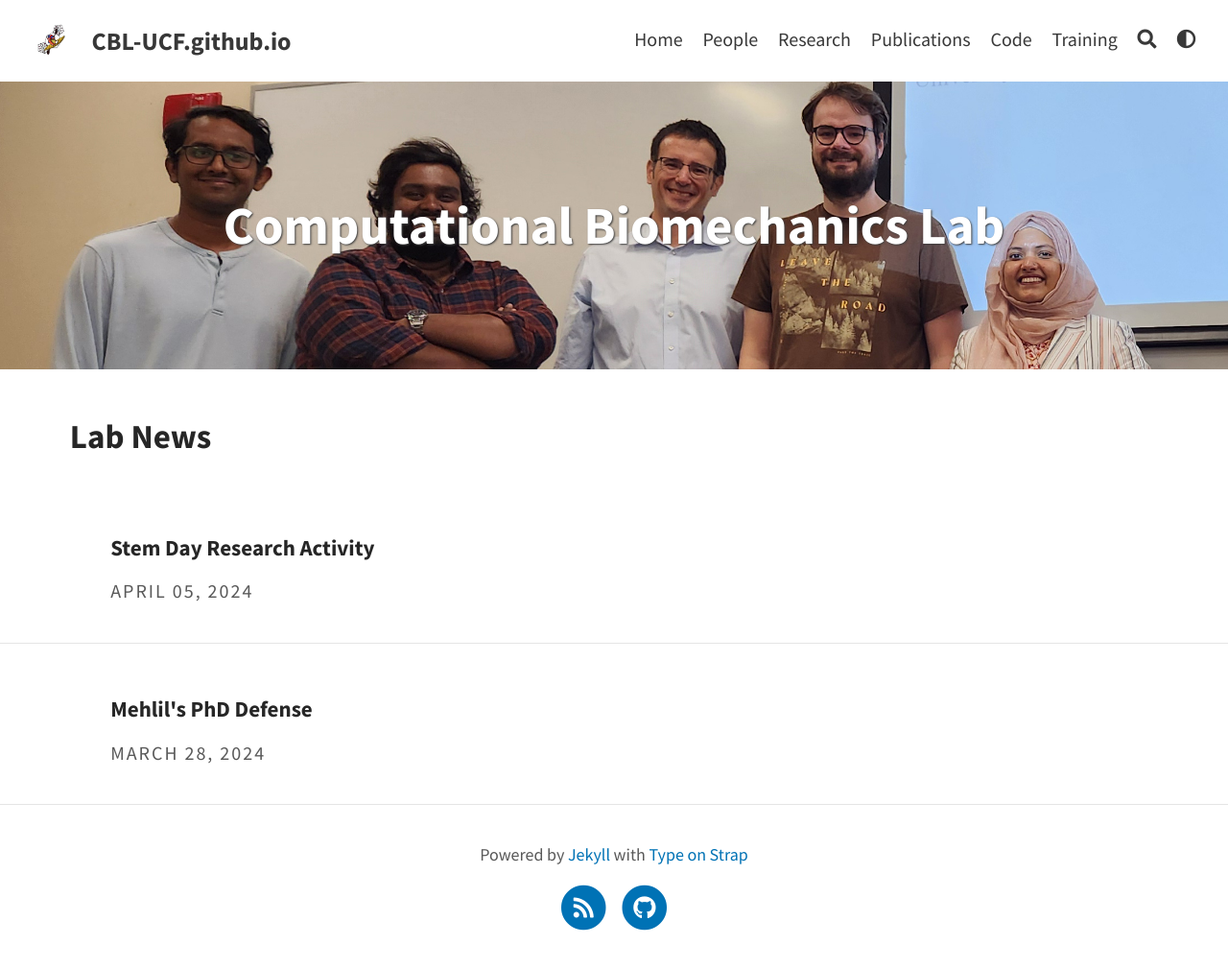
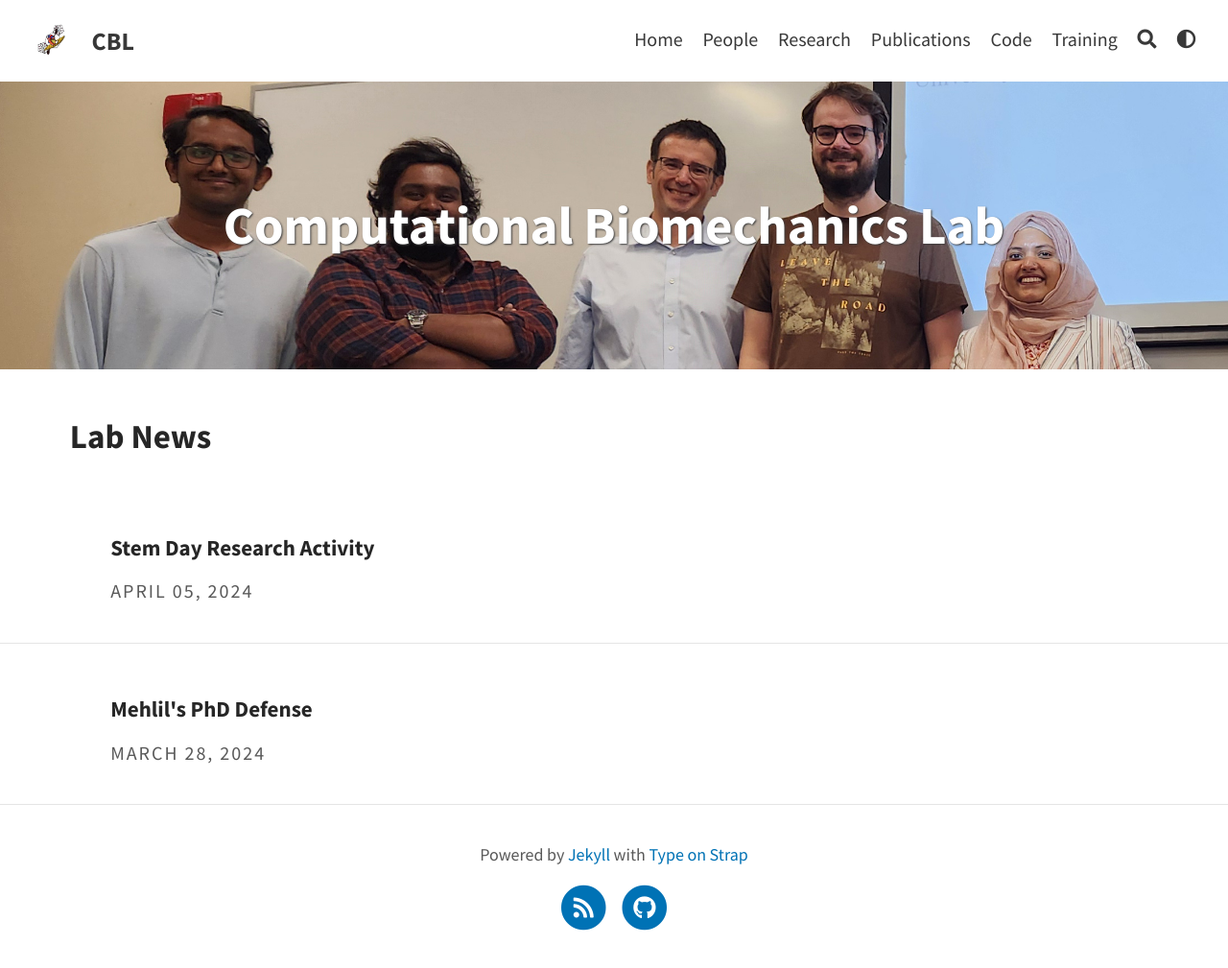
Before and after one commit to CBL-UCF/CBL-UCF.github.io, a Jekyll site: the page built from index.html, in a window 1280 px wide. Shown: the whole page at 96% size. Built offline with Jekyll 4.4.1, drawn with Linux system fonts in a browser that asks for light colours; a script that is not in the unit is left out; the list of posts is cut into pages by our own code; part of the change alters nothing that is shown.

```diff
--- a/_config.yml
+++ b/_config.yml
@@ -3,7 +3,7 @@ baseurl: ""
 url: "https://cbl-ucf.github.io"
 
 # THEME-SPECIFIC CONFIGURATION
-title:                                 # site's title
+title: CBL                                # site's title
 description: "A website with blog posts and pages"      # used by search engines
 avatar: assets/img/logoavatar.png                        # Empty for no avatar in navbar
 favicon: assets/favicon.ico                             # Icon displayed in the tab
```
